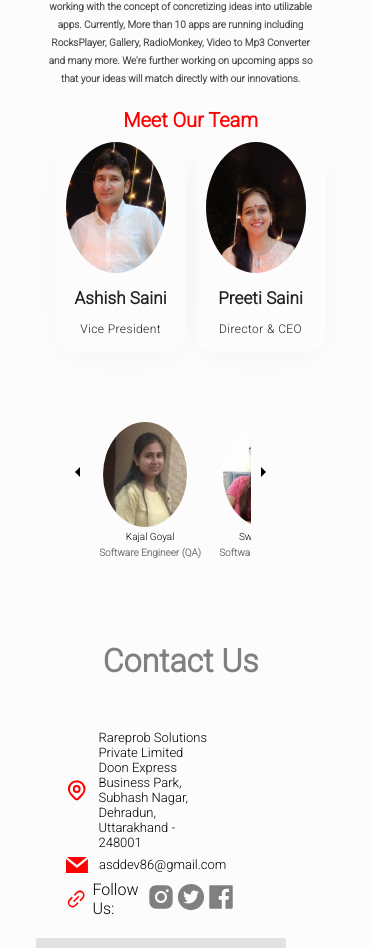
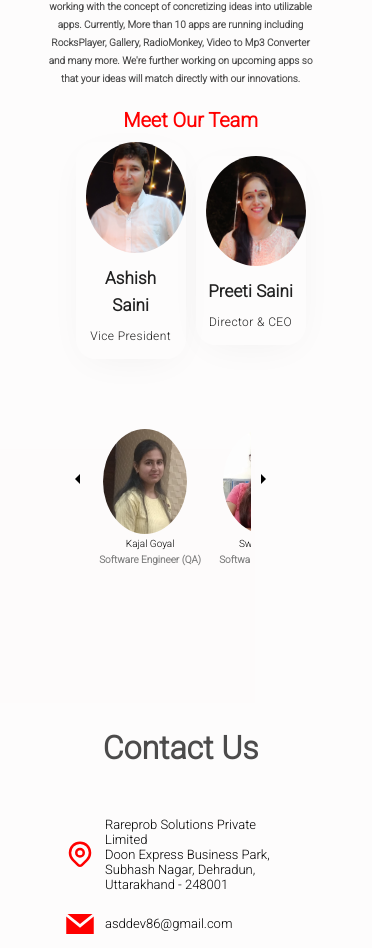
Before and after one commit to AmanPant777/radio-rareprob, a React (Create React App) app: page / in a window 390 px wide. Shown: the part 6156-7104 px from the top of the page. Built offline with nearby package versions, Linux system fonts and the light colour scheme.

Commit message:
all change

```diff
--- a/public/index.html
+++ b/public/index.html
@@ -7,6 +7,16 @@
     <meta name="theme-color" content="#000000" />
     <meta
       name="description"
+      content="Rareprob Solutions is a Private Limited Company incorporated on 28 September 2018. As everything is evolving with time so people are looking for digital solutions for accomplishing their needs. We believe every new thing starts with a unique and authentic plan. So our team is working with the concept of concretizing ideas into utilizable apps. Currently, More than 10 apps are running including RocksPlayer, Gallery, RadioMonkey, Video to Mp3 Converter and many more. We're further working on upcoming apps so that your ideas will match directly with our innovations."
+    />
+    <meta
+      name="keywords"
+      content=" Rareprob Solutions is a Private Limited Company incorporated on 28 September 2018. As everything is evolving with time so people are looking for digital solutions for accomplishing their needs. We believe every new thing starts with a unique and authentic plan. So our team is working with the concept of concretizing ideas into utilizable apps. Currently, More than 10 apps are running including RocksPlayer, Gallery, RadioMonkey, Video to Mp3 Converter and many more. We're further working on upcoming apps so that your ideas will match directly with our innovations."
+    />
+    <meta name="author" content="Rareprob Solutions" />
+    <meta property="og:url" content="https://www.rareprob.com" />
+    <meta
+      property="og:site_name"
       content="Rareprob Solutions is an App development and software development company."
     />
     <link rel="apple-touch-icon" href="%PUBLIC_URL%/logo192.png" />
--- a/src/Other/CardFlex.jsx
+++ b/src/Other/CardFlex.jsx
@@ -30,6 +30,8 @@ const styleHeading1 = {
   },
 };
 
+
+
 const styles = muiBaseTheme => ({
   card: {
     backgroundColor:'rgba(0,0,0,0.0)',
@@ -53,7 +55,7 @@ const styles = muiBaseTheme => ({
       width: 200
     },
     "@media (max-width: 458px)": {
-      width: 130,
+      width: 110,
       margin: 0,
       marginLeft:'10px'
     },
@@ -62,10 +64,15 @@ const styles = muiBaseTheme => ({
     paddingTop: "100.25%",
     objectFit: 'cover',
     borderRadius:'50%',
-    "@media (max-width: 458px)": {
-      width: 100,
+    "@media (max-width: 768px)": {
+      width: 150,
       marginLeft: '10px',
     },
+    "@media (max-width: 458px)": {
+      height: 50 ,
+      width: 100,
+    },
+
   },
   content: {
     textAlign: "center",
--- a/src/Other/NewForm.jsx
+++ b/src/Other/NewForm.jsx
@@ -155,7 +155,7 @@ margin-left: 10px;
   font-size:13px;
 }
 @media(max-width:768px){
-width: 100%;
+width: 170px;
 }
 `
 const Follow=styled.div`
@@ -214,6 +214,7 @@ transition-duration: 0.3s;
 }
 `
 const Contact=styled.h1`
-color: gray;
+color: rgba(0,0,0,0.7);
 text-align: center;
+margin-top: 80px;
 `
--- a/src/comp/OurTeam/OurTeam.jsx
+++ b/src/comp/OurTeam/OurTeam.jsx
@@ -109,7 +109,7 @@ color: red;
 text-align: center;
 font-size: 50px;
 padding: 20px;
-margin-top: 30px;
+margin-top: 70px;
 margin-left: 20px;
 @media(max-width: 768px){
     font-size: 20px;
```
Also changed, not shown: public/images/preeti.jpg.
